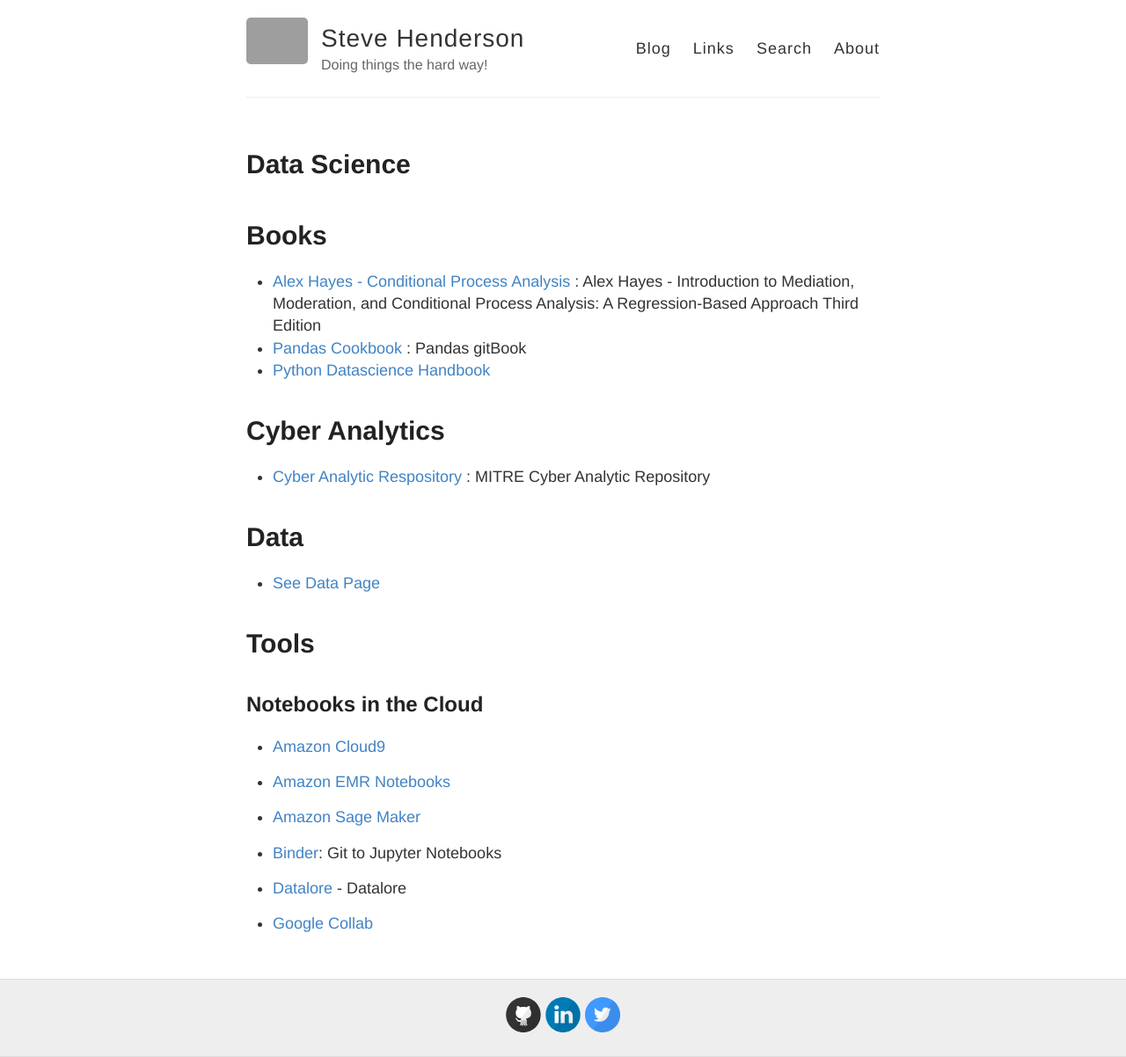
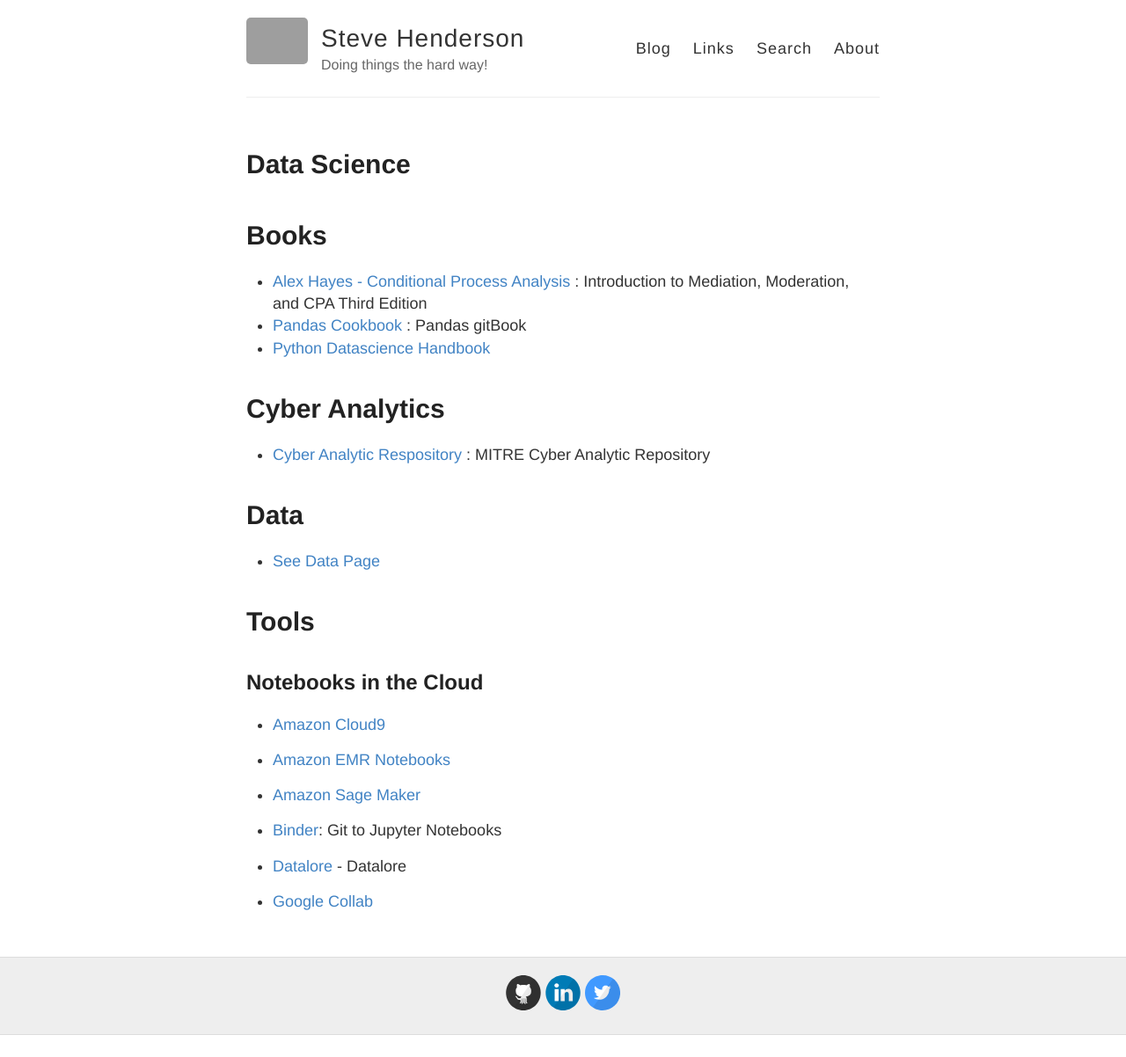
Before and after one commit to stevehenderson/stevehenderson.github.io, a Jekyll site: the page built from datascience.md, in a window 1280 px wide. Shown: the whole page at 88% size. Built offline with Jekyll 4.4.1, drawn with Linux system fonts in a browser that asks for light colours; after the commit the page ends 1177 px from its top, so only the background shows below that; grey boxes are pictures that could not be loaded.

Commit message:
Update datascience.md

```diff
--- a/datascience.md
+++ b/datascience.md
@@ -5,7 +5,7 @@
 ---
 
 # Books
-  * [Alex Hayes - Conditional Process Analysis](http://afhayes.com/introduction-to-mediation-moderation-and-conditional-process-analysis.html) : Alex Hayes - Introduction to Mediation, Moderation, and Conditional Process Analysis: A Regression-Based Approach
+  * [Alex Hayes - Conditional Process Analysis](http://afhayes.com/introduction-to-mediation-moderation-and-conditional-process-analysis.html) : Introduction to Mediation, Moderation, and CPA
 Third Edition
   * [Pandas Cookbook](https://github.com/jvns/pandas-cookbook) : Pandas gitBook
   * [Python Datascience Handbook](https://jakevdp.github.io/PythonDataScienceHandbook/)
```
